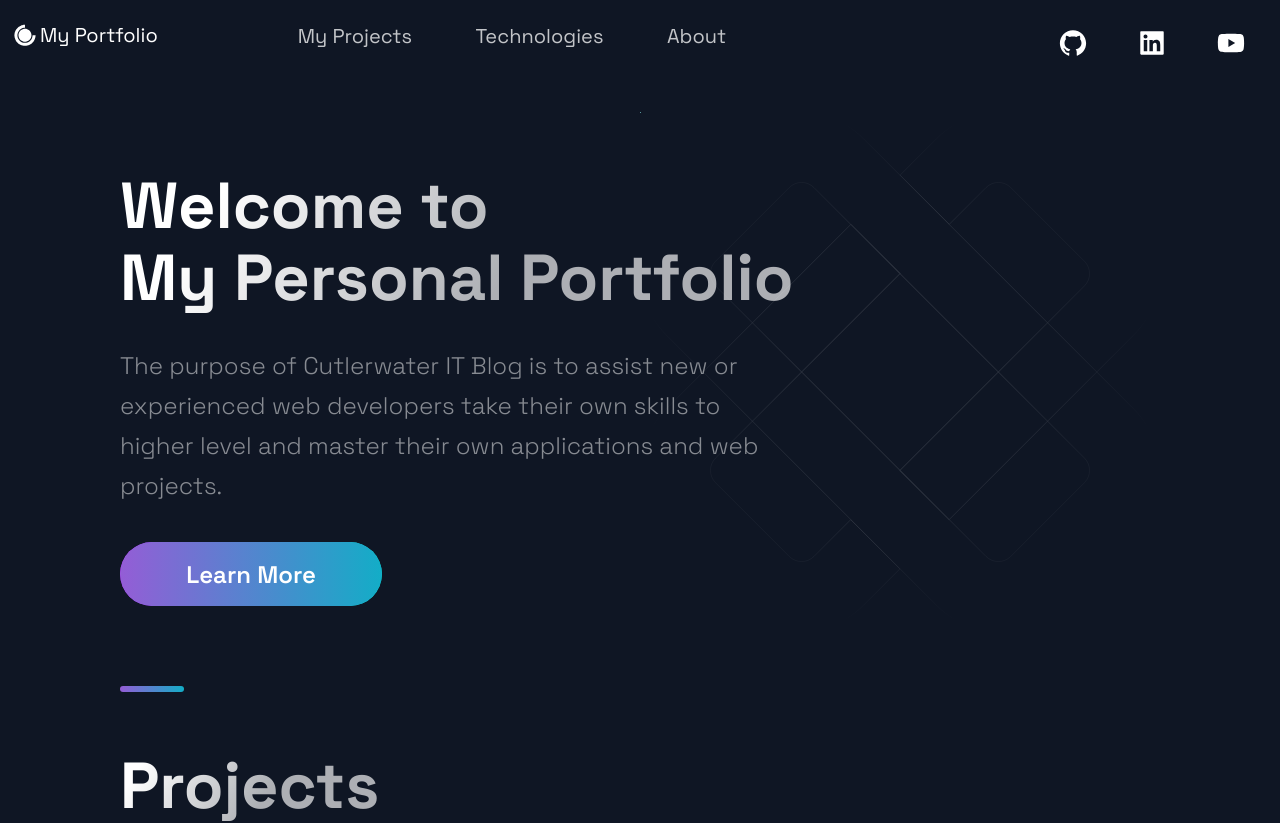
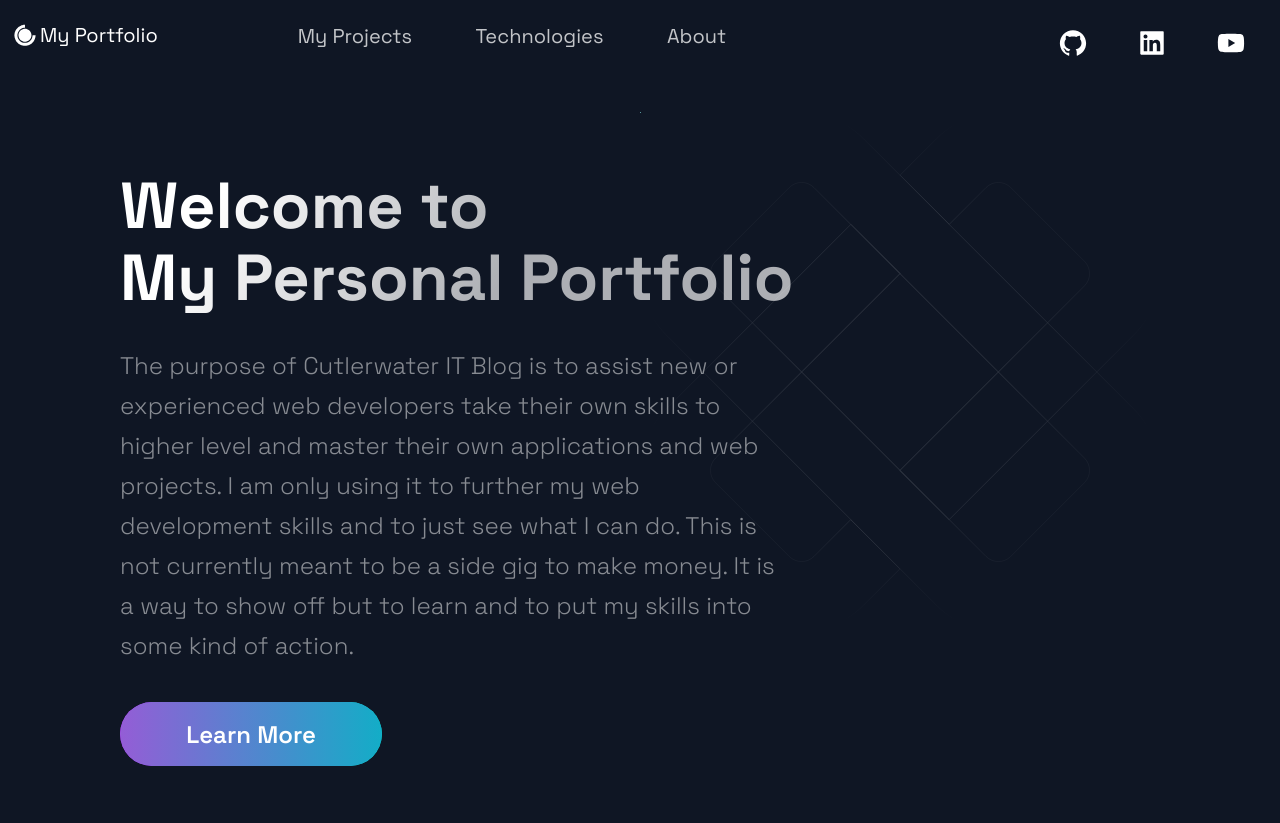
Before and after one commit to cutlerwater/MyPortfolio, a Next.js app: page / in a window 1280 px wide. Shown: the top 823 px of the page. Built offline with nearby package versions, Linux system fonts and the light colour scheme.

Commit message:
Add files via upload

```diff
--- a/src/components/Hero/Hero.js
+++ b/src/components/Hero/Hero.js
@@ -13,6 +13,8 @@ const Hero = (props) => (
       </SectionTitle>
       <SectionText>
         The purpose of Cutlerwater IT Blog is to assist new or experienced web developers take their own skills to higher level and master their own applications and web projects.
+        I am only using it to further my web development skills and to just see what I can do.  This is not currently meant to be a side gig to make money.  It is a way to show off but to learn and to
+        put my skills into some kind of action.
       </SectionText>
       <Button onClick={() => window.location = 'https://youtube.com'}>Learn More</Button>
     </LeftSection>
```
